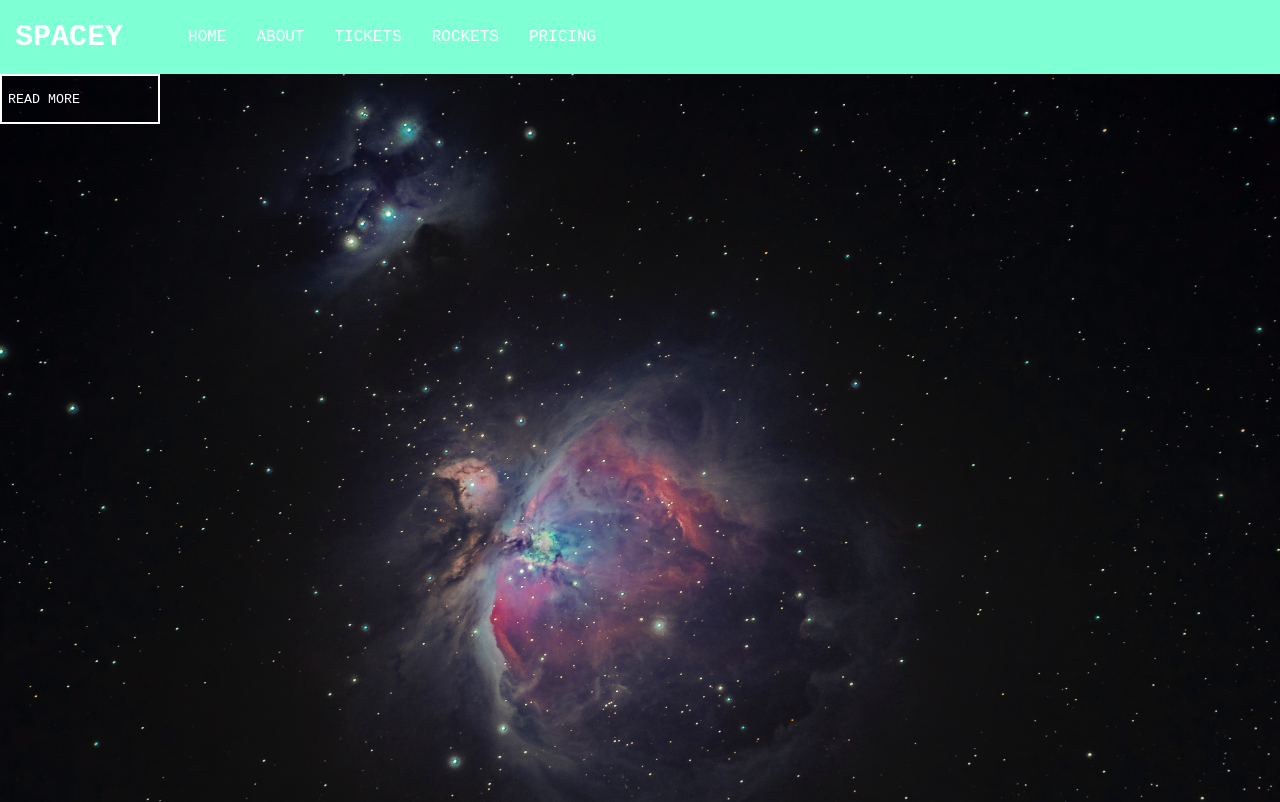
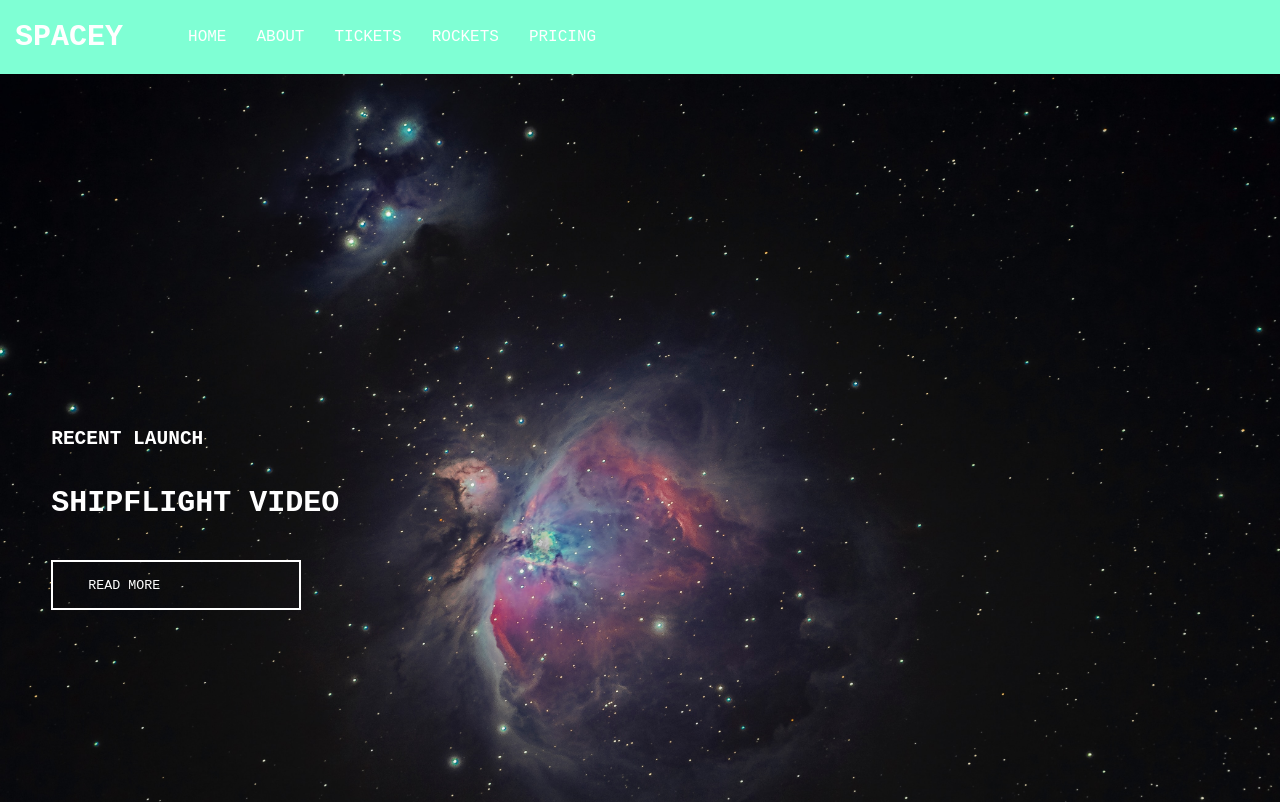
Before and after one commit to bochrap/Week1-TechEd, a plain HTML site: page index.html in a window 1280 px wide. Shown: the top 802 px of the page. Drawn offline with Linux system fonts and the light colour scheme.

Commit message:
position content elements

```diff
--- a/index.html
+++ b/index.html
@@ -17,13 +17,25 @@
       <nav></nav>
     </header>
     <div class="container container-top">
-      <button>READ MORE</button>
+      <div class="content">
+        <h2>RECENT LAUNCH</h2>
+        <h1>SHIPFLIGHT VIDEO</h1>
+        <button>READ MORE</button>
+      </div>
     </div>
     <div class="container container-middle">
-      <button>READ MORE</button>
+      <div class="content">
+        <h2>BUY TICKETS</h2>
+        <h1>YOU CAN GO TO SPACE!</h1>
+        <button>READ MORE</button>
+      </div>
     </div>
     <div class="container container-bottom">
-      <button>READ MORE</button>
+      <div class="content">
+        <h2>SPACE TRAVELS DEALS</h2>
+        <h1>YOU MIGHT NOT HAVE TO SELL A KIDNEY!</h1>
+        <button>READ MORE</button>
+      </div>
     </div>
     <footer>SpaceY © 2023</footer>
   </body>
--- a/style.css
+++ b/style.css
@@ -29,6 +29,7 @@ header {
   background-color: aquamarine;
   display: flex;
   align-items: center;
+  padding-left: 15px;
 }
 
 footer {
@@ -43,9 +44,12 @@ footer {
 
 h1 {
   color: white;
-  margin-left: 15px;
   margin-right: 50px;
   font-size: 30px;
+}
+
+h2 {
+  color: white;
 }
 
 a {
@@ -68,11 +72,25 @@ button {
   color: white;
   background-color: transparent;
   height: 50px;
-  width: 160px;
+  width: 250px;
   border: 2px solid white;
+  margin-top: 20px;
+  padding-left: 35px;
 }
 
 button:hover {
   background-color: white;
   color: black;
 }
+
+.content {
+  display: flex;
+  flex-direction: column;
+  padding: 0;
+  margin: 0;
+  align-items: flex-start;
+  justify-content: space-between;
+  position: absolute;
+  bottom: 33%;
+  left: 4%;
+}
```
